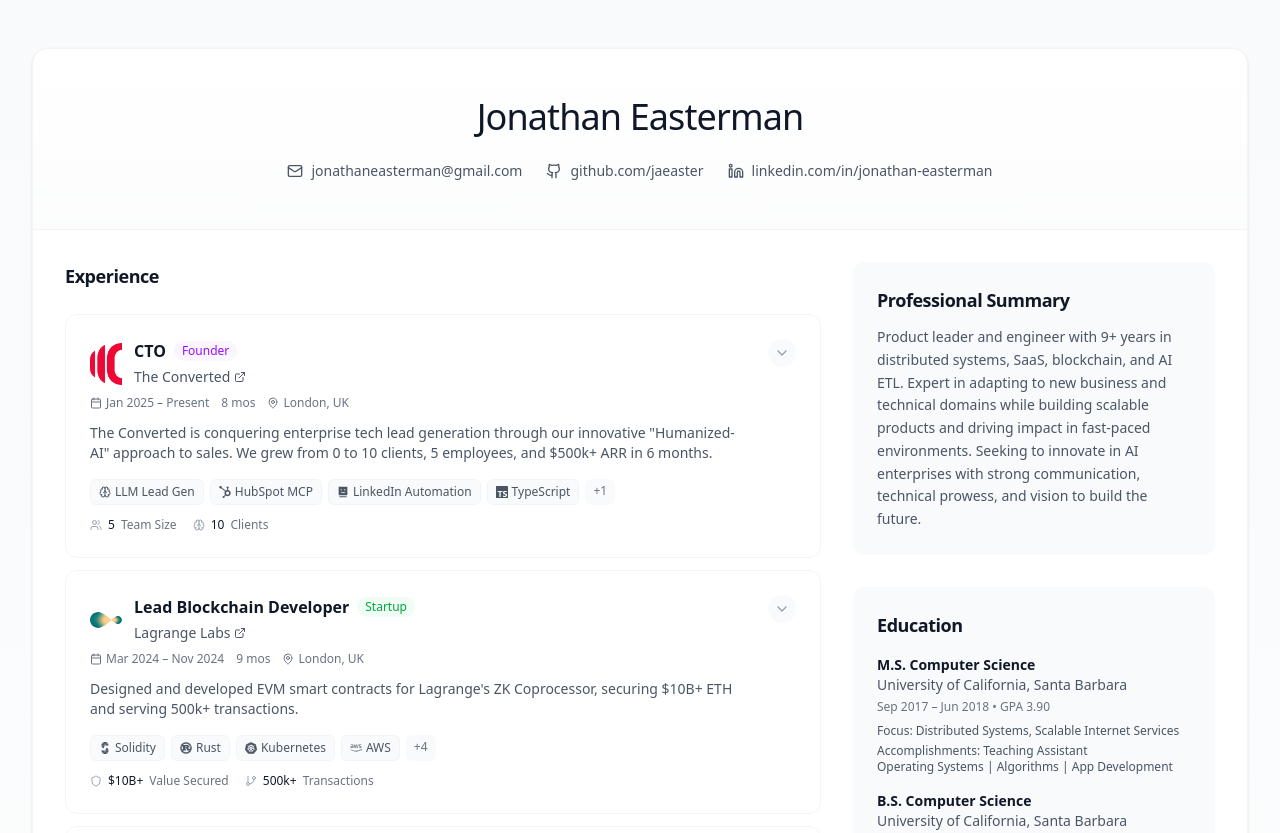
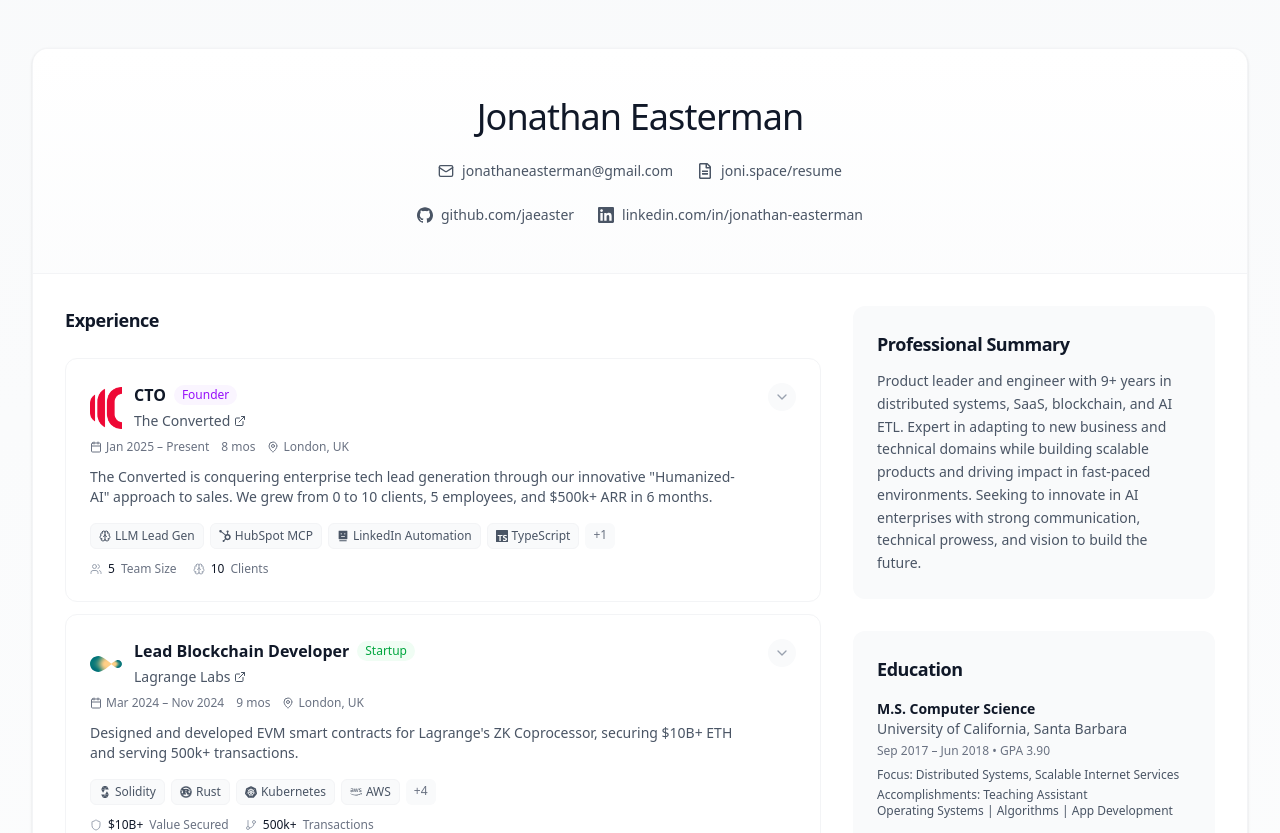
Before and after one commit to Joni-Space/website, a Next.js app: page /resume in a window 1280 px wide. Shown: the top 833 px of the page. Built offline with nearby package versions, Linux system fonts and the light colour scheme.

Commit message:
header fixes

```diff
--- a/app/resume/components/Header.tsx
+++ b/app/resume/components/Header.tsx
@@ -1,9 +1,11 @@
 'use client'
 
-import { Check, Copy, Github, Linkedin, Mail } from 'lucide-react'
+import { Check, Copy, Mail } from 'lucide-react'
 import type React from 'react'
 import { useState } from 'react'
 import { BiCopy } from 'react-icons/bi'
+import { FaRegFileAlt } from 'react-icons/fa'
+import { SiGithub, SiLinkedin } from 'react-icons/si'
 
 export const Header: React.FC = () => {
   const [copiedEmail, setCopiedEmail] = useState(false)
@@ -21,7 +23,6 @@
         Jonathan Easterman
       </h1>
 
-      {/* Desktop view - full text links */}
       <div className="hidden sm:flex mt-6 justify-center items-center space-x-6 text-sm">
         <a
           href={`mailto:${email}`}
@@ -30,13 +31,26 @@
           <Mail className="w-4 h-4 mr-2" />
           <span>{email}</span>
         </a>
+
+        <a
+          href="https://joni.space/resume"
+          target="_blank"
+          rel="noopener noreferrer"
+          className="flex items-center text-gray-600 hover:text-gray-900 transition-colors duration-200"
+        >
+          <FaRegFileAlt className="w-4 h-4 mr-2" />
+          <span>joni.space/resume</span>
+        </a>
+      </div>
+      {/* Desktop view - full text links */}
+      <div className="hidden sm:flex mt-6 justify-center items-center space-x-6 text-sm">
         <a
           href="https://github.com/jaeaster"
           target="_blank"
           rel="noopener noreferrer"
           className="flex items-center text-gray-600 hover:text-gray-900 transition-colors duration-200"
         >
-          <Github className="w-4 h-4 mr-2" />
+          <SiGithub className="w-4 h-4 mr-2" />
           <span>github.com/jaeaster</span>
         </a>
         <a
@@ -45,7 +59,7 @@
           rel="noopener noreferrer"
           className="flex items-center text-gray-600 hover:text-gray-900 transition-colors duration-200"
         >
-          <Linkedin className="w-4 h-4 mr-2" />
+          <SiLinkedin className="w-4 h-4 mr-2" />
           <span>linkedin.com/in/jonathan-easterman</span>
         </a>
       </div>
@@ -61,7 +75,7 @@
             className="p-2 text-gray-600 hover:text-gray-900 hover:bg-gray-100 rounded-full transition-all duration-200"
             aria-label="GitHub"
           >
-            <Github className="w-5 h-5" />
+            <SiGithub className="w-5 h-5" />
           </a>
           <a
             href="https://linkedin.com/in/jonathan-easterman"
@@ -70,7 +84,7 @@
             className="p-2 text-gray-600 hover:text-gray-900 hover:bg-gray-100 rounded-full transition-all duration-200"
             aria-label="LinkedIn"
           >
-            <Linkedin className="w-5 h-5" />
+            <SiLinkedin className="w-5 h-5" />
           </a>
         </div>
 
```
